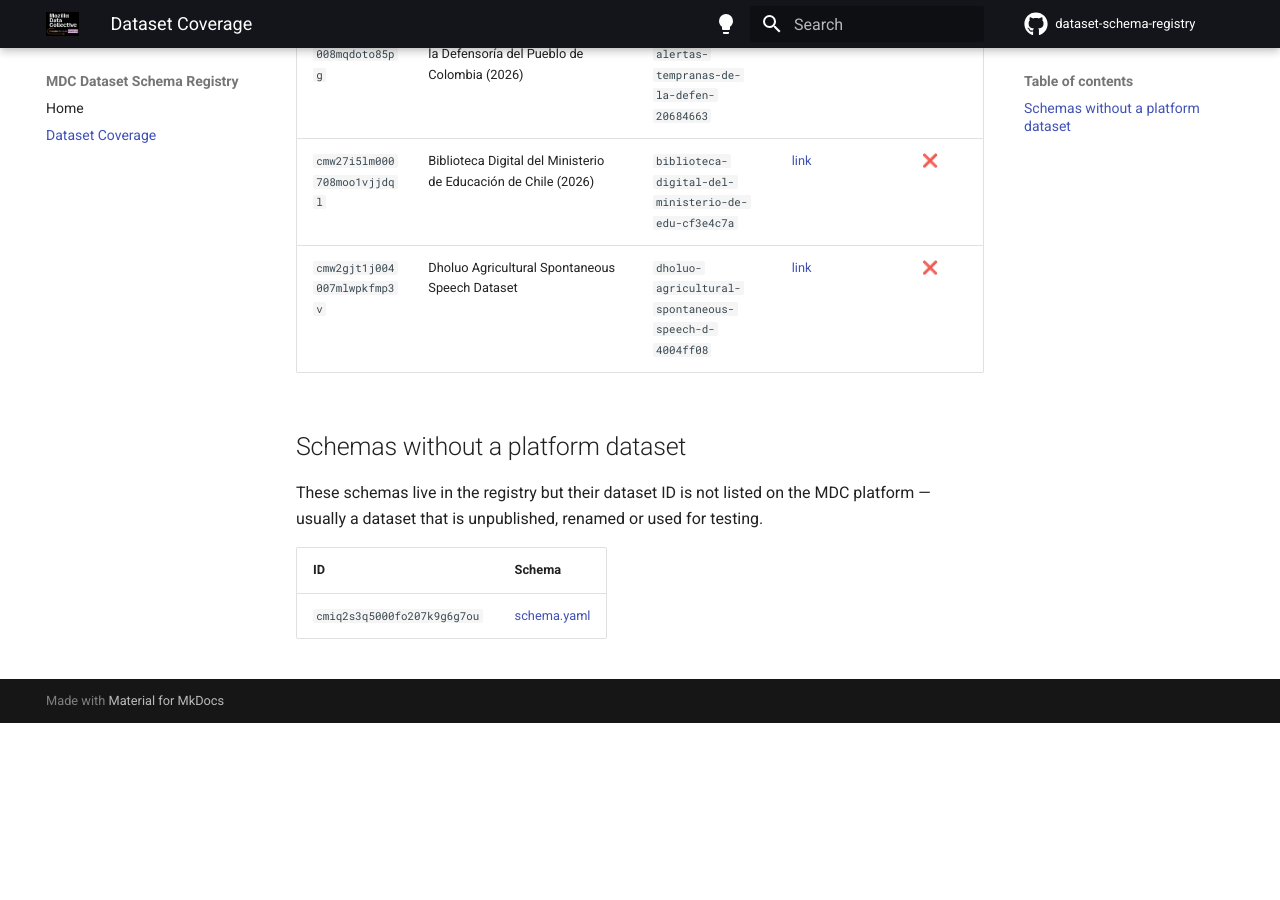
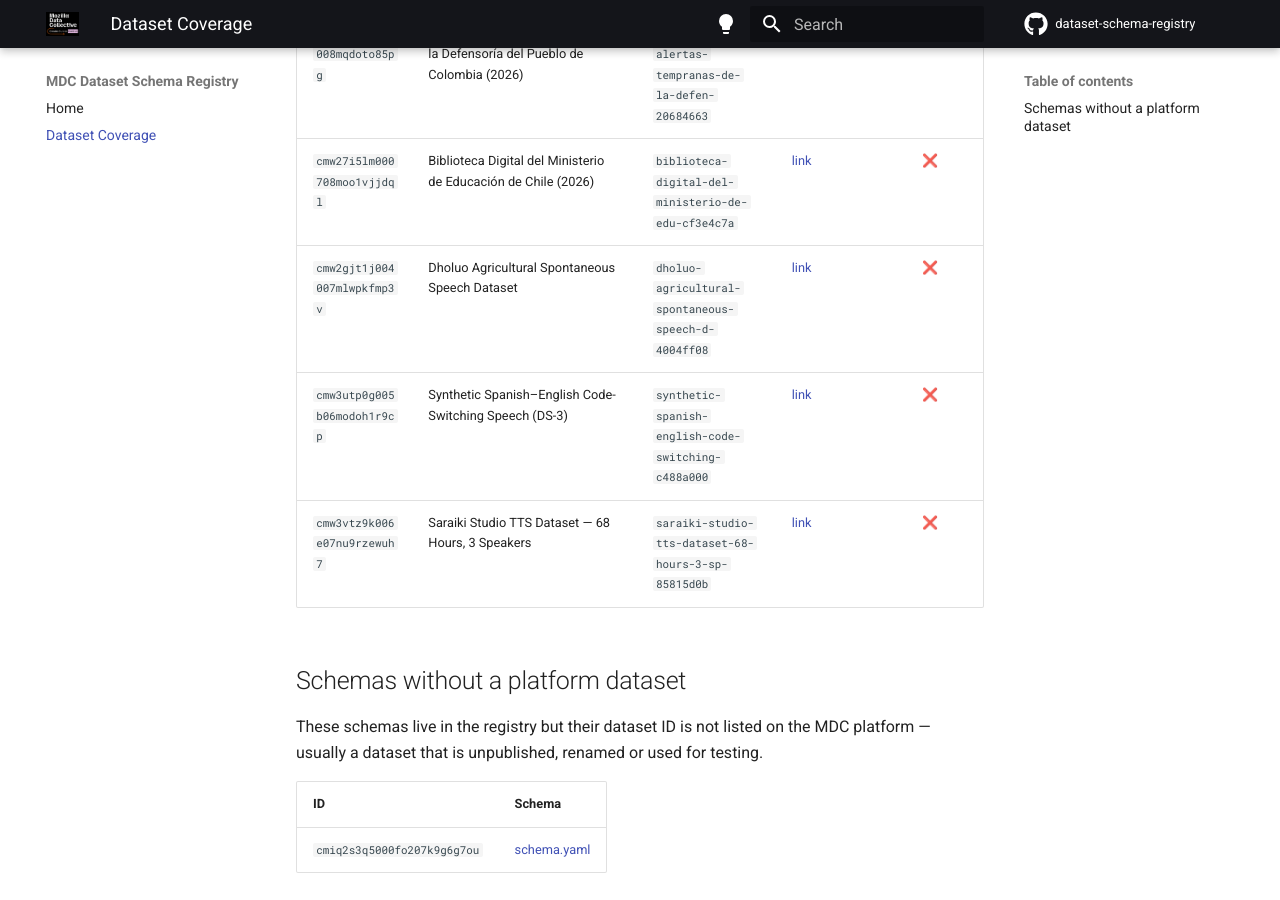
Before and after one commit to Mozilla-Data-Collective/dataset-schema-registry, an MkDocs documentation site: the page built from docs/dataset-coverage.md, in a window 1280 px wide and 900 px high, scrolled down 127469 px. Built offline with MkDocs 1.6.1 and Material for MkDocs 9.7.7, drawn with Linux system fonts in a browser that asks for light colours; comment, search, counter and statistics services are not loaded; before the commit the page ends 128192 px from its top, so only the background shows below that; part of the change alters nothing that is shown; some of the changed text lies outside the part shown.

Commit message:
chore: update registry index and dataset coverage [skip ci]

```diff
--- a/docs/dataset-coverage.md
+++ b/docs/dataset-coverage.md
@@ -12,10 +12,10 @@ data programmatically.
     `registry/<dataset_id>/schema.yaml` file.  See the
     [Home](index.md) for details.
 
-**Last updated:** 2026-11-05
-**Total datasets in sitemap:** 1220
+**Last updated:** 2026-11-06
+**Total datasets in sitemap:** 1222
 **Schemas registered:** 419 ✅
-**Schemas missing:** 801 ❌
+**Schemas missing:** 803 ❌
 
 | ID | Name | Slug | Dataset page | Schema registered |
 |----|------|------|-------------|:-----------------:|
@@ -1239,6 +1239,8 @@ data programmatically.
 | `cmw2605ub002008mqdoto85pg` | Sistema de Alertas Tempranas de la Defensoría del Pueblo de Colombia (2026) | `sistema-de-alertas-tempranas-de-la-defen-20684663` | [link](https://mozilladatacollective.com/datasets/cmw2605ub002008mqdoto85pg) | ❌ |
 | `cmw27i5lm000708moo1vjjdql` | Biblioteca Digital del Ministerio de Educación de Chile (2026) | `biblioteca-digital-del-ministerio-de-edu-cf3e4c7a` | [link](https://mozilladatacollective.com/datasets/cmw27i5lm000708moo1vjjdql) | ❌ |
 | `cmw2gjt1j004007mlwpkfmp3v` | Dholuo Agricultural Spontaneous Speech Dataset | `dholuo-agricultural-spontaneous-speech-d-4004ff08` | [link](https://mozilladatacollective.com/datasets/cmw2gjt1j004007mlwpkfmp3v) | ❌ |
+| `cmw3utp0g005b06modoh1r9cp` | Synthetic Spanish–English Code-Switching Speech (DS-3) | `synthetic-spanish-english-code-switching-c488a000` | [link](https://mozilladatacollective.com/datasets/cmw3utp0g005b06modoh1r9cp) | ❌ |
+| `cmw3vtz9k006e07nu9rzewuh7` | Saraiki Studio TTS Dataset — 68 Hours, 3 Speakers | `saraiki-studio-tts-dataset-68-hours-3-sp-85815d0b` | [link](https://mozilladatacollective.com/datasets/cmw3vtz9k006e07nu9rzewuh7) | ❌ |
 
 ## Schemas without a platform dataset
 
```
Also changed, not shown: 1 other file.
